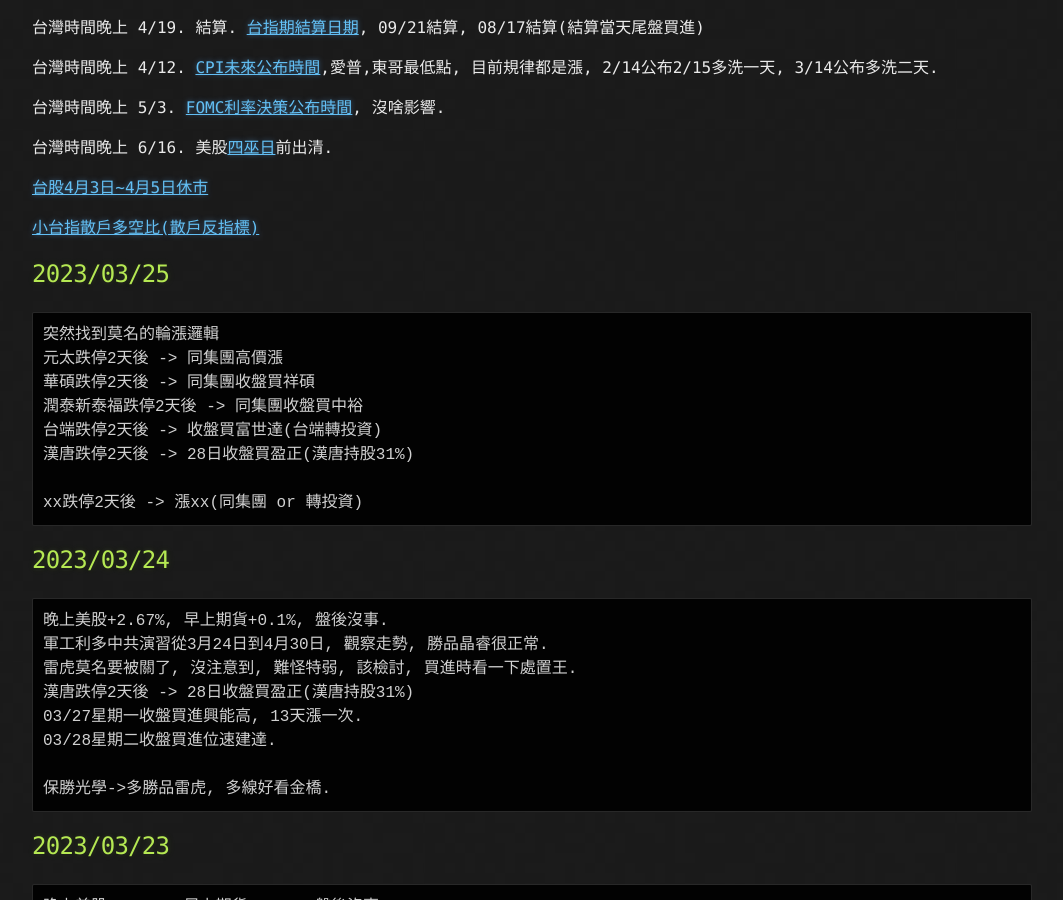
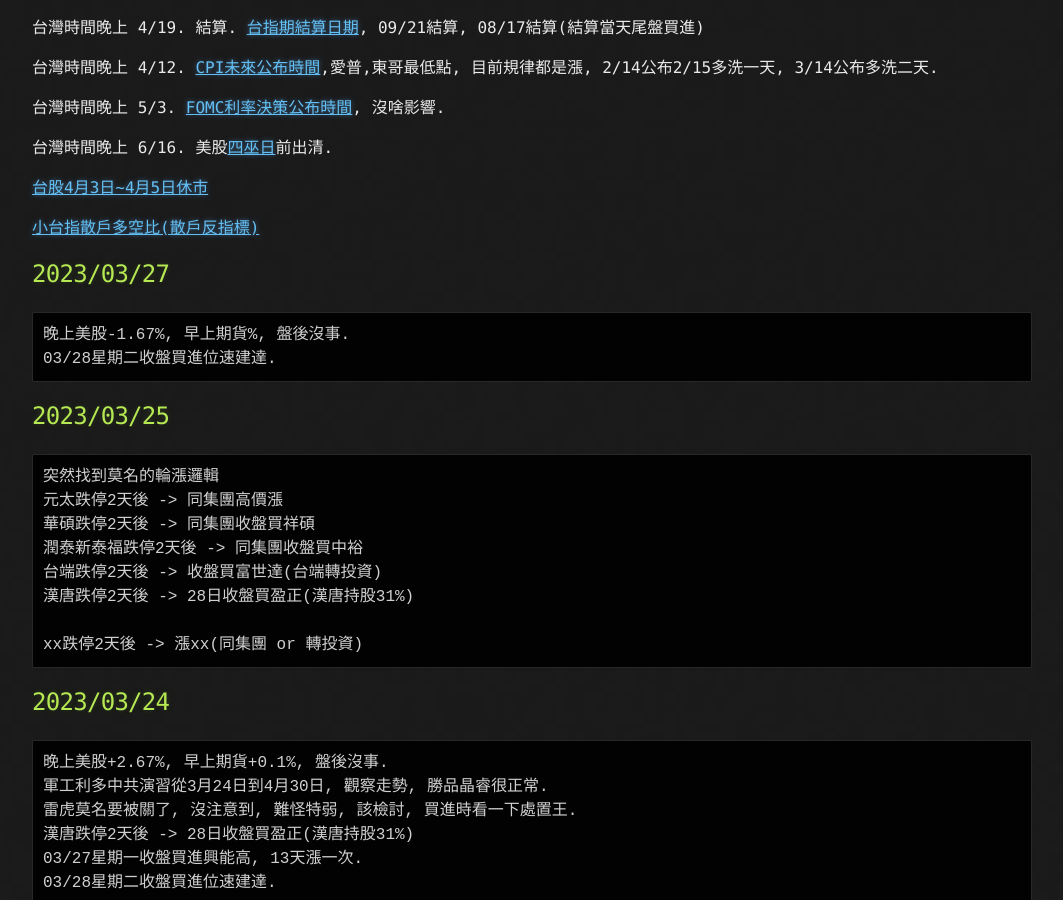
Before and after one commit to lepg5487/Stock_God, a Jekyll site: the page built from index.md, in a window 1280 px wide and 900 px high, scrolled down 402 px. Shown: the whole window, without its empty margins (108-1171 px from the left). Built offline with Jekyll 4.4.1, drawn with Linux system fonts in a browser that asks for light colours; our own code applies the rules of GitHub Pages for plain Markdown files.

Commit message:
Update index.md

````diff
--- a/index.md
+++ b/index.md
@@ -21,6 +21,12 @@
 [台股4月3日~4月5日休市](https://www.twse.com.tw/zh/holidaySchedule/holidaySchedule)
 
 [小台指散戶多空比(散戶反指標)](https://www.macromicro.me/charts/20069/tw-mtx-long-to-short-ratio-of-individual-player)
+
+## 2023/03/27
+```
+晚上美股-1.67%, 早上期貨%, 盤後沒事.
+03/28星期二收盤買進位速建達.
+```
 
 ## 2023/03/25
 ```
````
